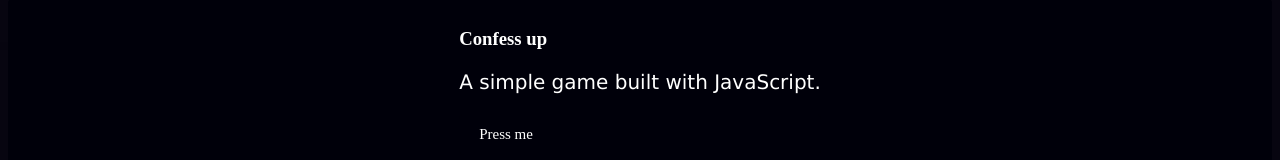
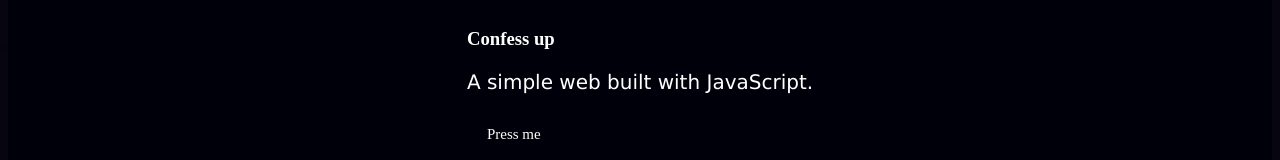
Before and after one commit to michael1034/Portfolio, a plain HTML site: page index.html in a window 1280 px wide. Both pictures are taken after a click on the button "View My Projects". Shown: the part 518-678 px from the top of the page. Drawn offline with Linux system fonts and the light colour scheme.

Commit message:
Update index.html

```diff
--- a/index.html
+++ b/index.html
@@ -25,7 +25,7 @@
 <div id="projects" class="projects-container">
   <div class="project-card">
   <h3>Confess up</h3>
-  <p>A simple game built with JavaScript.</p>
+  <p>A simple web built with JavaScript.</p>
   <a href="Projects/index.html" class="project-btn">Press me</a>
 </div>
 </div>
```
